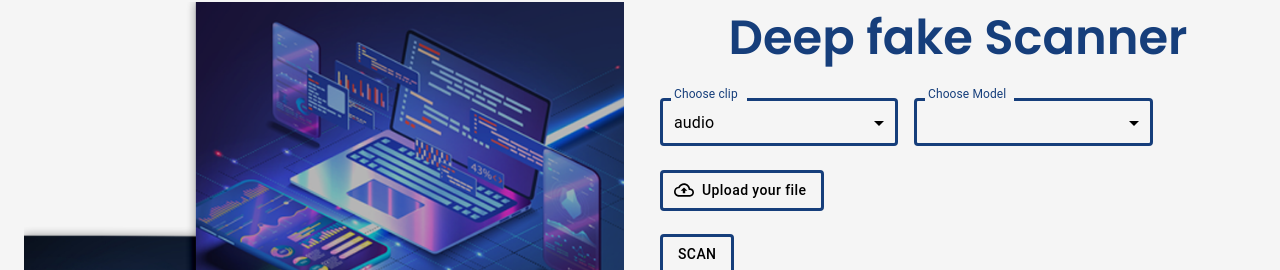
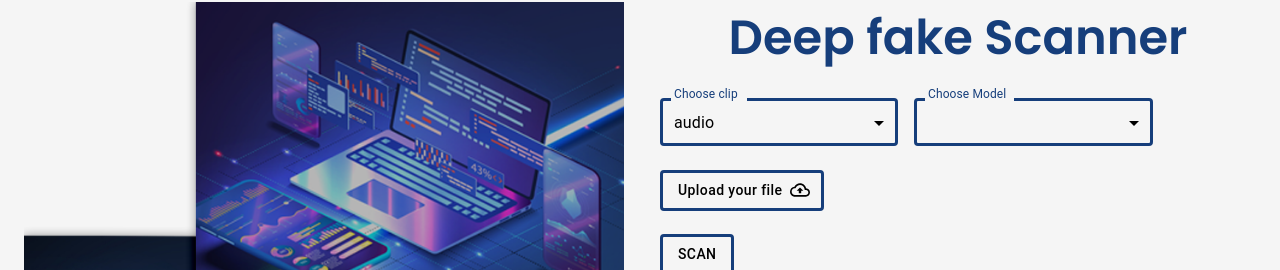
Before and after one commit to MariaAsiif/scan-project, a React (Create React App) app: page / in a window 1280 px wide. Shown: the part 1596-1866 px from the top of the page. Built offline with nearby package versions, Linux system fonts and the light colour scheme.

Commit message:
add filename

```diff
--- a/src/components/ScannerSection.jsx
+++ b/src/components/ScannerSection.jsx
@@ -143,10 +143,10 @@ export default function ScannerSection() {
 
 
           <div style={{ marginBottom: 15 }} >
-            <Button component="label" variant="outlined" className="upload_button" startIcon={<CloudUploadIcon />}
+            <Button component="label" variant="outlined" className="upload_button" endIcon={<CloudUploadIcon />}
               sx={{ width: "fit-content", textTransform: "none", color: "black", border: "3px solid #163E7B", "&:hover": { border: "3px solid #636fbd", }, marginTop: 1, marginBottom: 0, marginRight: 0, }}
             >
-              Upload your file
+             {file ? `${file.name}` : "Upload your file"}
               <input type="file" accept="audio/*,video/*" style={{ display: "none", }} id="customFile" onChange={onChange} />
             </Button>
           </div>
```
